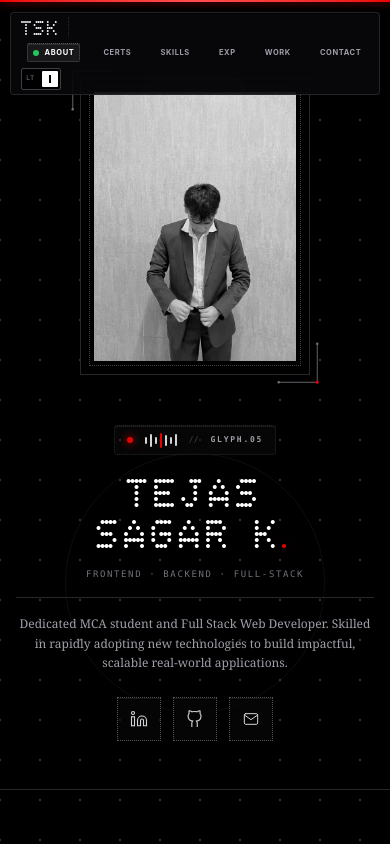
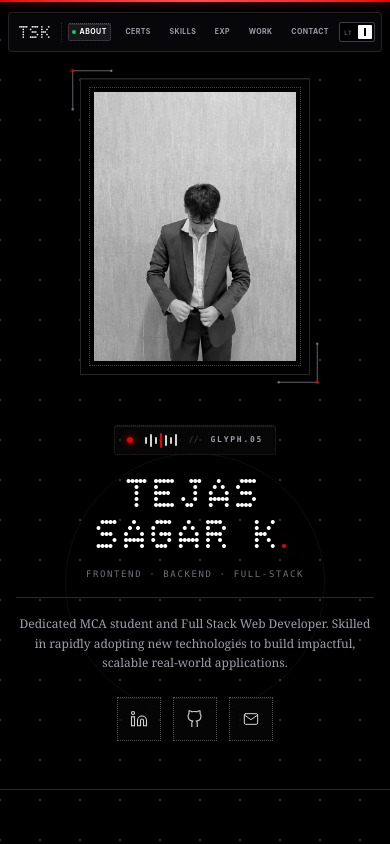
Before and after one commit to TejasSagar03/Portfolio, a React (Vite) app: page / in a window 390 px wide. Shown: the top 844 px of the page. Built offline with nearby package versions, Linux system fonts and the light colour scheme; a web font is replaced by a local one.

Commit message:
Finalized all the changes and major changes in animations

```diff
--- a/src/App.jsx
+++ b/src/App.jsx
@@ -1394,31 +1394,31 @@ const App = () => {
       >
 
         {/* --- FLOATING NOTHING OS 5.0 x iOS LUCENT DOCK --- */}
-        <header className="fixed top-3 sm:top-5 left-0 w-full z-50 px-2.5 sm:px-4 pointer-events-none">
+<header className="fixed top-3 sm:top-5 left-0 w-full z-50 px-2 sm:px-4 pointer-events-none">
   <motion.nav
     initial={{ opacity: 0, scale: 0.97 }}
     animate={{ opacity: booted ? 1 : 0, scale: booted ? 1 : 0.97 }}
     transition={{ duration: 0.42, ease: IOS_OPTICAL_EASE }}
-            className={`pointer-events-auto max-w-[740px] mx-auto pl-2.5 sm:pl-4 pr-1.5 sm:pr-2 min-h-10 sm:h-11 py-1 sm:py-0 rounded-[4px] flex flex-wrap sm:flex-nowrap items-center justify-between gap-1.5 sm:gap-2 backdrop-blur-2xl border shadow-2xl transition-colors duration-300 ${
+    className={`pointer-events-auto max-w-[740px] mx-auto pl-2.5 sm:pl-4 pr-1.5 sm:pr-2 h-10 sm:h-11 rounded-[4px] flex flex-nowrap items-center justify-between gap-1 sm:gap-2 backdrop-blur-2xl border shadow-2xl transition-colors duration-300 ${
       isDark
         ? 'bg-zinc-950/85 border-zinc-800/90 shadow-black/80 shadow-[inset_0_1px_0_rgba(255,255,255,0.09)] text-white'
         : 'bg-white/90 border-zinc-300 shadow-zinc-300/50 shadow-[inset_0_1px_0_rgba(255,255,255,0.9)] text-black'
     }`}
   >
     <a href="#" className="flex items-center shrink-0 group pr-2 sm:pr-3 border-r border-dotted border-zinc-700/60 h-5 sm:h-6">
-              <span className="font-nothing text-sm sm:text-lg tracking-widest group-hover:text-[#ea0000] transition-colors duration-150">
+      <span className="font-nothing text-xs sm:text-lg tracking-widest group-hover:text-[#ea0000] transition-colors duration-150">
         TSK
       </span>
     </a>
 
-           <div className={`flex items-center justify-around sm:justify-between flex-1 px-1 sm:px-3 gap-0.5 sm:gap-1 text-[7.5px] sm:text-[9px] font-bold tracking-[0.08em] sm:tracking-[0.18em] uppercase ${isDark ? 'text-zinc-400' : 'text-zinc-600'}`}>
+    <div className={`flex items-center justify-between flex-1 min-w-0 px-0.5 sm:px-3 gap-0.5 sm:gap-1 text-[7px] sm:text-[9px] font-bold tracking-[0.06em] sm:tracking-[0.18em] uppercase ${isDark ? 'text-zinc-400' : 'text-zinc-600'}`}>
       {NAV_ITEMS.map((item) => {
         const isActive = activeSection === item.id;
         return (
           <a
             key={item.id}
             href={`#${item.id}`}
-        className={`relative px-1.5 sm:px-3 py-1 rounded-[2px] flex items-center gap-1.5 shrink-0 transition-colors duration-150 ${
+            className={`relative px-1 sm:px-3 py-1 rounded-[2px] flex items-center gap-1 sm:gap-1.5 shrink-0 transition-colors duration-150 ${
               isActive
                 ? (isDark ? 'text-white' : 'text-black')
                 : (isDark ? 'hover:text-zinc-200' : 'hover:text-zinc-900')
@@ -1437,7 +1437,7 @@ const App = () => {
             )}
             <span
               style={{ backgroundColor: isActive ? item.dotColor : 'transparent' }}
-  className={`inline-block w-1.5 h-1.5 rounded-full shrink-0 transition-all duration-150 ${
+              className={`inline-block w-1 h-1 sm:w-1.5 sm:h-1.5 rounded-full shrink-0 transition-all duration-150 ${
                 isActive ? 'scale-100 opacity-100' : 'scale-0 opacity-0 w-0'
               }`}
             />
@@ -1452,20 +1452,18 @@ const App = () => {
   type="button"
   onClick={() => setIsDark(prev => !prev)}
   aria-label="Toggle theme"
-              className={`relative shrink-0 w-10 sm:w-12 h-5.5 sm:h-6 rounded-[2px] border flex items-center transition-colors duration-200 cursor-pointer touch-manipulation overflow-hidden p-0.5 ${
-                isDark ? 'border-zinc-700 bg-black' : 'border-zinc-300 bg-zinc-100'
-              }`}
-            >
-              <div className="absolute inset-0 flex justify-between items-center px-1 sm:px-1.5 text-[6.5px] sm:text-[7px] font-mono tracking-wider font-bold pointer-events-none">
+  className={`relative shrink-0 w-9 sm:w-12 h-5 sm:h-6 rounded-[2px] border flex items-center transition-colors duration-200 cursor-pointer touch-manipulation overflow-hidden p-0.5 ${
+    isDark ? 'justify-end border-zinc-700 bg-black' : 'justify-start border-zinc-300 bg-zinc-100'
+  }`}
+>
+  <div className="absolute inset-0 flex justify-between items-center px-1 sm:px-1.5 text-[6px] sm:text-[7px] font-mono tracking-wider font-bold pointer-events-none">
     <span className={isDark ? 'text-zinc-600' : 'text-black'}>LT</span>
     <span className={isDark ? 'text-zinc-300' : 'text-zinc-400'}>DK</span>
   </div>
   <motion.div
     layout
-                initial={false}
-                animate={{ x: isDark ? 18 : 0 }}
     transition={NOTHING_LAYOUT_SPRING}
-                className={`w-4 sm:w-5 h-4 sm:h-4.5 rounded-[1px] relative z-10 flex items-center justify-center shadow-sm ${isDark ? 'bg-white' : 'bg-black'}`}
+    className={`w-3.5 sm:w-5 h-3.5 sm:h-4 rounded-[1px] relative z-10 flex items-center justify-center shadow-sm ${isDark ? 'bg-white' : 'bg-black'}`}
   >
     <div className={`w-[1.5px] h-2 ${isDark ? 'bg-black' : 'bg-white'}`} />
   </motion.div>
```
Lines whose indentation alone changed are shown as unchanged.
